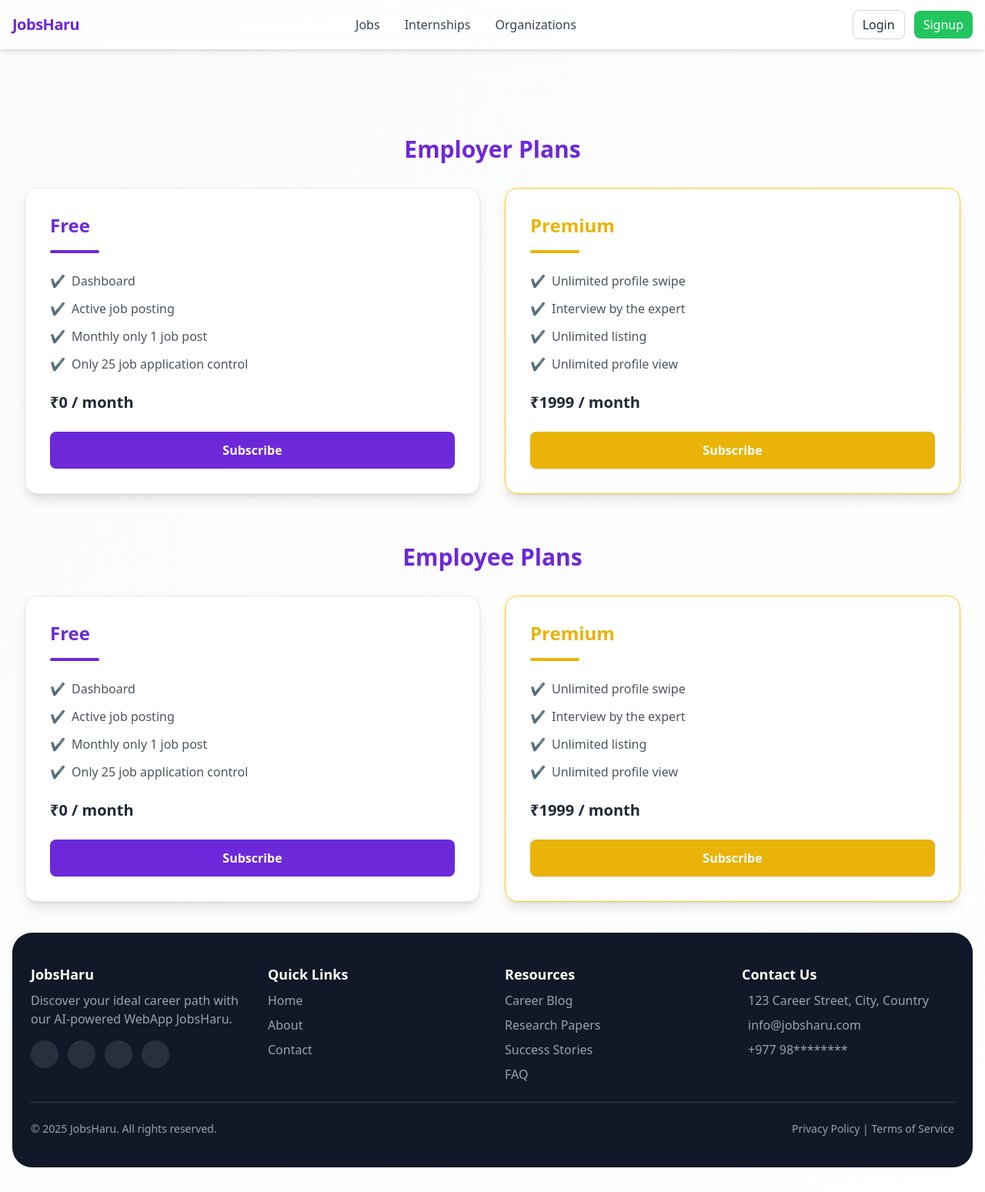
After one commit to PadamPrasadDhakal/Payo, a Django app: template users/templates/users/plan.html in a window 1280 px wide. The commit adds this page. Shown: the whole page at 77% size. Run offline with Django 3.2, Linux system fonts and the light colour scheme; the template is opened without the code that fills it, so the values that code supplies are empty; some libraries are stand-ins or nearby versions.

Commit message:
updated success

```diff
--- a/JobsHaruPrj/urls.py
+++ b/JobsHaruPrj/urls.py
@@ -20,6 +20,8 @@
     path('internships/',internships, name='internships'),
     path('assessments/',assessments, name='assessments'),
     path('profile/',profile, name='profile'),
+    path('plans/',plans, name='plans'),
+    path('payment/',payment, name='payment'),
     # path('logouts/',logouts,name='logouts'),
 
 # path('Organizations/', organizations),  # optional, not recommended
--- a/templates/base.html
+++ b/templates/base.html
@@ -35,7 +35,8 @@
         </div>
     </nav>
     <main class="max-w-6xl mx-auto px-4 py-8">
-        {% block content %}{% endblock %}
+        {% block content %}
+        {% endblock %}
 
     </main>
     <script src="{% static 'js/script.js' %}"></script>
--- /dev/null
+++ b/users/templates/users/plan.html
@@ -0,0 +1,168 @@
+{% extends "base2.html" %}
+{% block content %}
+
+<div class="pt-[10vh] max-w-7xl mx-auto px-4 space-y-16">
+
+  <!-- Employer Plans -->
+  <section>
+    <h2 class="text-3xl font-bold text-primary mb-8 text-center">Employer Plans</h2>
+    <div class="grid md:grid-cols-2 gap-8">
+
+      <!-- Employer Free Plan Card -->
+<div class="bg-white rounded-2xl shadow-lg p-8 flex flex-col justify-between hover:shadow-2xl transform hover:-translate-y-2 transition duration-300 border border-gray-200">
+
+  <!-- Plan Name -->
+  <h3 class="text-2xl font-extrabold mb-4 text-primary">Free</h3>
+
+  <!-- Divider -->
+  <div class="w-16 h-1 bg-primary rounded-full mb-6"></div>
+
+  <!-- Features List -->
+  <ul class="text-gray-600 mb-6 space-y-3">
+    <li class="flex items-center gap-2">
+      <span class="text-green-500 font-bold">✔</span> Dashboard
+    </li>
+    <li class="flex items-center gap-2">
+      <span class="text-green-500 font-bold">✔</span> Active job posting
+    </li>
+    <li class="flex items-center gap-2">
+      <span class="text-green-500 font-bold">✔</span> Monthly only 1 job post
+    </li>
+    <li class="flex items-center gap-2">
+      <span class="text-green-500 font-bold">✔</span> Only 25 job application control
+    </li>
+  </ul>
+
+  <!-- Price -->
+  <span class="text-gray-800 font-semibold text-xl mb-6">₹0 / month</span>
+
+  <!-- Subscribe Button -->
+  <a href="/payment/"
+     class="w-full text-center px-6 py-3 rounded-lg bg-primary text-white font-semibold hover:bg-purple-700 shadow hover:shadow-md transition transform hover:-translate-y-0.5">
+    Subscribe
+  </a>
+
+</div>
+
+     <!-- Premium Plan Card -->
+<div class="bg-white rounded-2xl shadow-lg p-8 flex flex-col justify-between hover:shadow-2xl transform hover:-translate-y-2 transition duration-300 border border-yellow-400">
+
+  <!-- Plan Name -->
+  <h3 class="text-2xl font-extrabold mb-4 text-yellow-500">Premium</h3>
+
+  <!-- Divider -->
+  <div class="w-16 h-1 bg-yellow-500 rounded-full mb-6"></div>
+
+  <!-- Features List -->
+  <ul class="text-gray-600 mb-6 space-y-3">
+    <li class="flex items-center gap-2">
+      <span class="text-green-500 font-bold">✔</span> Unlimited profile swipe
+    </li>
+    <li class="flex items-center gap-2">
+      <span class="text-green-500 font-bold">✔</span> Interview by the expert
+    </li>
+    <li class="flex items-center gap-2">
+      <span class="text-green-500 font-bold">✔</span> Unlimited listing
+    </li>
+    <li class="flex items-center gap-2">
+      <span class="text-green-500 font-bold">✔</span> Unlimited profile view
+    </li>
+  </ul>
+
+  <!-- Price -->
+  <span class="text-gray-800 font-semibold text-xl mb-6">₹1999 / month</span>
+
+  <!-- Subscribe Button -->
+  <a href="/payment/"
+     class="w-full text-center px-6 py-3 rounded-lg bg-yellow-500 text-white font-semibold hover:bg-yellow-600 shadow hover:shadow-md transition transform hover:-translate-y-0.5">
+    Subscribe
+  </a>
+
+</div>
+
+  </section>
+
+  <!-- Employee Plans -->
+  <section>
+    <h2 class="text-3xl font-bold text-primary mb-8 text-center">Employee Plans</h2>
+    <div class="grid md:grid-cols-2 gap-8">
+<!-- Free Plan Card -->
+<div class="bg-white rounded-2xl shadow-lg p-8 flex flex-col justify-between hover:shadow-2xl transform hover:-translate-y-2 transition duration-300 border border-gray-200">
+
+  <!-- Plan Name -->
+  <h3 class="text-2xl font-extrabold mb-4 text-primary">Free</h3>
+
+  <!-- Divider -->
+  <div class="w-16 h-1 bg-primary rounded-full mb-6"></div>
+
+  <!-- Features List -->
+  <ul class="text-gray-600 mb-6 space-y-3">
+    <li class="flex items-center gap-2">
+      <span class="text-green-500 font-bold">✔</span> Dashboard
+    </li>
+    <li class="flex items-center gap-2">
+      <span class="text-green-500 font-bold">✔</span> Active job posting
+    </li>
+    <li class="flex items-center gap-2">
+      <span class="text-green-500 font-bold">✔</span> Monthly only 1 job post
+    </li>
+    <li class="flex items-center gap-2">
+      <span class="text-green-500 font-bold">✔</span> Only 25 job application control
+    </li>
+  </ul>
+
+  <!-- Price -->
+  <span class="text-gray-800 font-semibold text-xl mb-6">₹0 / month</span>
+
+  <!-- Subscribe Button -->
+  <a href="#"
+     class="w-full text-center px-6 py-3 rounded-lg bg-primary text-white font-semibold hover:bg-purple-700 shadow hover:shadow-md transition transform hover:-translate-y-0.5">
+    Subscribe
+  </a>
+
+</div>
+
+
+<!-- Premium Plan Card -->
+<div class="bg-white rounded-2xl shadow-lg p-8 flex flex-col justify-between hover:shadow-2xl transform hover:-translate-y-2 transition duration-300 border border-yellow-400">
+
+  <!-- Plan Name -->
+  <h3 class="text-2xl font-extrabold mb-4 text-yellow-500">Premium</h3>
+
+  <!-- Divider -->
+  <div class="w-16 h-1 bg-yellow-500 rounded-full mb-6"></div>
+
+  <!-- Features List -->
+  <ul class="text-gray-600 mb-6 space-y-3">
+    <li class="flex items-center gap-2">
+      <span class="text-green-500 font-bold">✔</span> Unlimited profile swipe
+    </li>
+    <li class="flex items-center gap-2">
+      <span class="text-green-500 font-bold">✔</span> Interview by the expert
+    </li>
+    <li class="flex items-center gap-2">
+      <span class="text-green-500 font-bold">✔</span> Unlimited listing
+    </li>
+    <li class="flex items-center gap-2">
+      <span class="text-green-500 font-bold">✔</span> Unlimited profile view
+    </li>
+  </ul>
+
+  <!-- Price -->
+  <span class="text-gray-800 font-semibold text-xl mb-6">₹1999 / month</span>
+
+  <!-- Subscribe Button -->
+  <a href="/payment/"
+     class="w-full text-center px-6 py-3 rounded-lg bg-yellow-500 text-white font-semibold hover:bg-yellow-600 shadow hover:shadow-md transition transform hover:-translate-y-0.5">
+    Subscribe
+  </a>
+
+</div>
+
+
+    </div>
+  </section>
+
+</div>
+
+{% endblock %}
--- a/users/urls.py
+++ b/users/urls.py
@@ -10,6 +10,7 @@
     profile_edit,
     dash_jobs,
     organizations,
+    payment
 )
 
 
@@ -23,5 +24,6 @@
     path("profile/", profile, name="profile"),
     path("profile/edit/", profile_edit, name="profile_edit"),
     path("dash_jobs/", dash_jobs, name="dash_jobs"),
-    path("organizations/",organizations,name="organizations")
+    path("organizations/",organizations,name="organizations"),
+    path("payment/",payment,name="payment"),
     ]
--- a/users/views.py
+++ b/users/views.py
@@ -86,3 +86,5 @@
     return render(request, "users/dash_jobs.html")
 def organizations(request):
     return render(request,"users/organizations.html")
+def payment(request):
+    return render(request,"users/payment.html")
```
Also changed, not shown: JobsHaruPrj/views.py (+7 -3 lines), users/templates/users/payment.html (added, +71 -0 lines).
